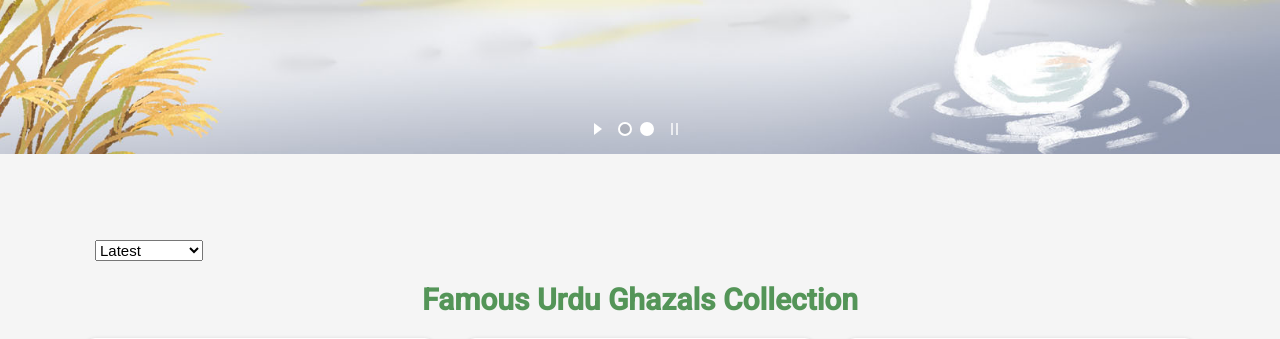
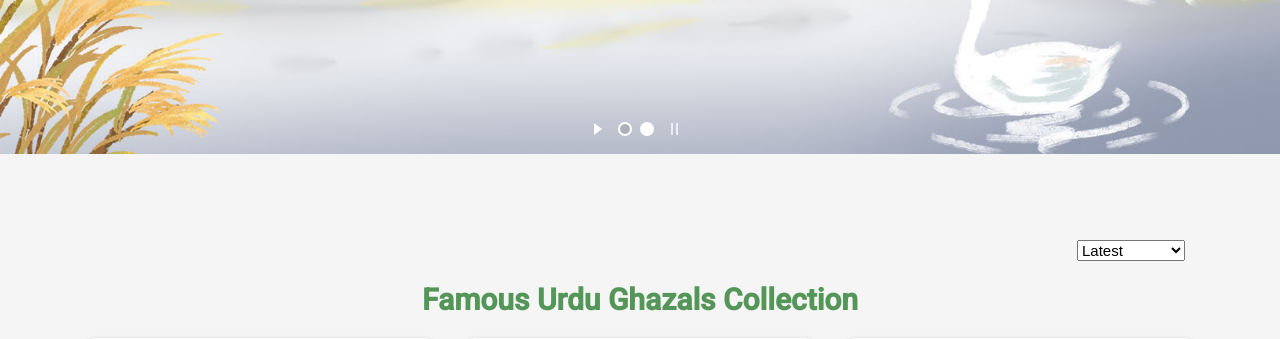
Before and after one commit to abhisekh64/shayari, a Django app: page / in a window 1280 px wide. Shown: the part 419-758 px from the top of the page. Run offline with Django 5.2, Linux system fonts and the light colour scheme; some libraries are stand-ins or nearby versions; some web fonts are replaced.

Commit message:
added a changews

```diff
--- a/templates/pages/home.html
+++ b/templates/pages/home.html
@@ -24,15 +24,15 @@
       <div class="col-lg-12 col-md-12">
         <div class="blog-posts">
 
-          <div class="d-flex filter my-3">
-            <select>
+          <div class="d-flex filter my-3 justify-content-end ">
+            <select class="form-select form-select-lg">
               <option value="latest">Latest</option>
               <option value="oldest">Oldest</option>
               <option value="most_viewed">Most Viewed</option>
               <option value="most_liked">Most Liked</option>
             </select>
           </div>
-           <h5 class="subtitle my-3">Famous Urdu Ghazals Collection</h5>
+          <h5 class="subtitle my-3">Famous Urdu Ghazals Collection</h5>
           <div class="row">
 
             <div class="col-lg-4">
@@ -166,7 +166,8 @@
                 </div>
                 <h6 class="date"><em>Monday, October 13, 2017</em></h6>
                 <h4 class="title">
-                  <a href="#"><b class="light-color-text">میری دعا ہے تیری آرزو بدل جائے | Meri Dua Hai Teri Aarzoo Badal
+                  <a href="#"><b class="light-color-text">میری دعا ہے تیری آرزو بدل جائے | Meri Dua Hai Teri Aarzoo
+                      Badal
                       Jaye</b></a>
                 </h4>
                 <p>
@@ -243,7 +244,8 @@
                 </div>
                 <h6 class="date"><em>Monday, October 13, 2017</em></h6>
                 <h4 class="title">
-                  <a href="#"><b class="light-color-text">میری دعا ہے تیری آرزو بدل جائے | Meri Dua Hai Teri Aarzoo Badal
+                  <a href="#"><b class="light-color-text">میری دعا ہے تیری آرزو بدل جائے | Meri Dua Hai Teri Aarzoo
+                      Badal
                       Jaye</b></a>
                 </h4>
                 <p>
```
